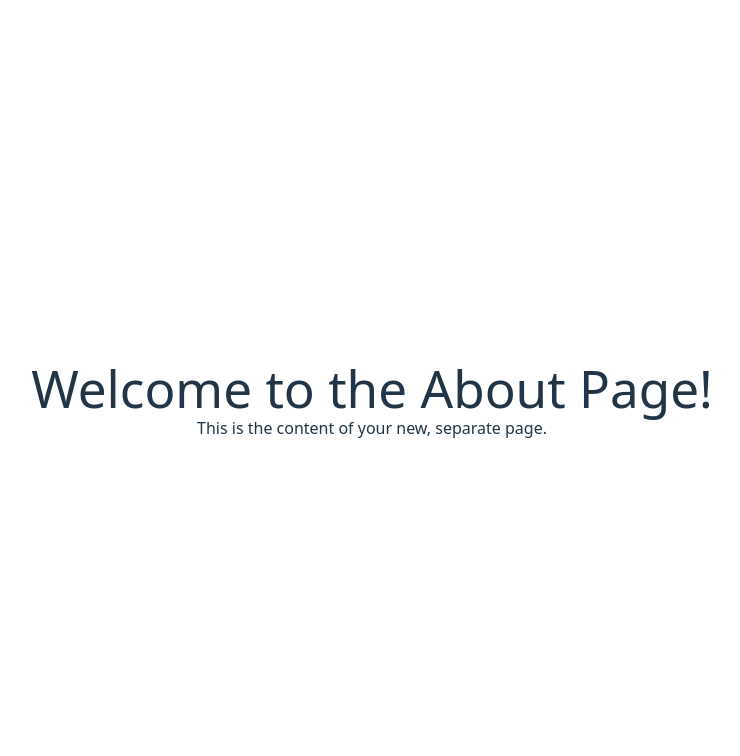
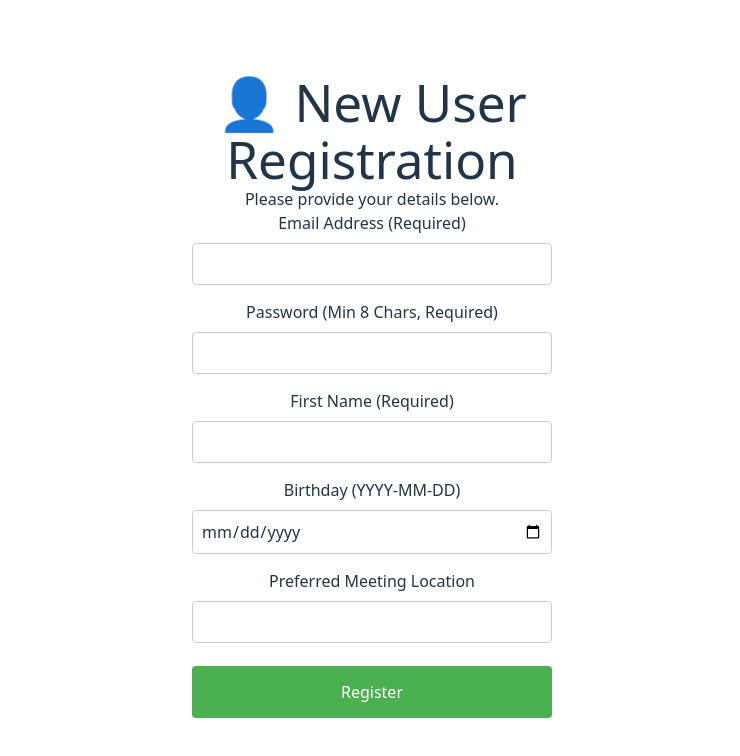
Before and after one commit to enyazvn/HackCamp, a React (Vite) app: page /about in a window 1280 px wide. Shown: the top 756 px of the page, without its empty margins (268-1008 px from the left). Built offline with nearby package versions, Linux system fonts and the light colour scheme.

Commit message:
first functional full-stack registration page

```diff
--- a/src/AboutPage.jsx
+++ b/src/AboutPage.jsx
@@ -1,12 +1,213 @@
-import React from 'react';
+import React, { useState } from 'react';
+
+// Define the URL of your backend API
+const REGISTER_URL = 'http://localhost:3000/api/register';
 
 const AboutPage = () => {
+  // 1. Set up state to manage all form fields
+  const [formData, setFormData] = useState({
+    email: '',
+    password: '',
+    firstname: '',
+    birthday: '', // YYYY-MM-DD format
+    preferredMeetingLocation: '',
+  });
+
+  // State for handling loading, success, and error messages
+  const [status, setStatus] = useState({
+    message: '',
+    isSuccess: false
+  });
+  const [isLoading, setIsLoading] = useState(false);
+
+  // 2. Handle input changes and update state
+  const handleChange = (e) => {
+    const { name, value } = e.target;
+    setFormData(prevData => ({
+      ...prevData,
+      [name]: value,
+    }));
+  };
+
+  // 3. Handle form submission and API call
+  const handleSubmit = async (e) => {
+    e.preventDefault();
+    setIsLoading(true);
+    setStatus({ message: '', isSuccess: false });
+
+    // Ensure birthday is null if empty, as an empty string might fail backend date validation
+    const submissionData = {
+        ...formData,
+        birthday: formData.birthday || null // Send null if optional field is empty
+    };
+
+    try {
+      const response = await fetch(REGISTER_URL, {
+        method: 'POST',
+        headers: {
+          'Content-Type': 'application/json',
+        },
+        // Convert the JavaScript object to a JSON string for the body
+        body: JSON.stringify(submissionData),
+      });
+
+      const data = await response.json();
+
+      if (response.ok) {
+        // HTTP Status 201 (Created)
+        setStatus({
+          message: `Success! User registered with ID: ${data.userId}.`,
+          isSuccess: true
+        });
+        // Optionally clear the form: setFormData({ ...initialState });
+      } else {
+        // HTTP Status 400, 409, 500, etc.
+        // The backend sends error/message fields for these cases
+        setStatus({
+          message: `Registration failed: ${data.message || data.details || 'Unknown error'}`,
+          isSuccess: false
+        });
+      }
+    } catch (error) {
+      console.error('Network or fetch error:', error);
+      setStatus({
+        message: 'Network error. Could not reach the server.',
+        isSuccess: false
+      });
+    } finally {
+      setIsLoading(false);
+    }
+  };
+
   return (
-    <div>
-      <h1>Welcome to the About Page!</h1>
-      <p>This is the content of your new, separate page.</p>
+    <div style={{ padding: '20px', maxWidth: '400px', margin: 'auto' }}>
+      <h1>👤 New User Registration</h1>
+      <p>Please provide your details below.</p>
+
+      {/* Display Status Message */}
+      {status.message && (
+        <div style={{
+          padding: '10px',
+          marginBottom: '15px',
+          borderRadius: '5px',
+          backgroundColor: status.isSuccess ? '#d4edda' : '#f8d7da',
+          color: status.isSuccess ? '#155724' : '#721c24'
+        }}>
+          {status.message}
+        </div>
+      )}
+
+      {/* Registration Form */}
+      <form onSubmit={handleSubmit}>
+
+        {/* Email Field (Required) */}
+        <div className="form-group">
+          <label htmlFor="email">Email Address (Required)</label>
+          <input
+            type="email"
+            id="email"
+            name="email"
+            value={formData.email}
+            onChange={handleChange}
+            required
+            disabled={isLoading}
+            style={inputStyle}
+          />
+        </div>
+
+        {/* Password Field (Required) */}
+        <div className="form-group">
+          <label htmlFor="password">Password (Min 8 Chars, Required)</label>
+          <input
+            type="password"
+            id="password"
+            name="password"
+            value={formData.password}
+            onChange={handleChange}
+            required
+            disabled={isLoading}
+            minLength="8"
+            style={inputStyle}
+          />
+        </div>
+
+        {/* First Name Field (Required) */}
+        <div className="form-group">
+          <label htmlFor="firstname">First Name (Required)</label>
+          <input
+            type="text"
+            id="firstname"
+            name="firstname"
+            value={formData.firstname}
+            onChange={handleChange}
+            required
+            disabled={isLoading}
+            style={inputStyle}
+          />
+        </div>
+
+        {/* Birthday Field (Optional) */}
+        <div className="form-group">
+          <label htmlFor="birthday">Birthday (YYYY-MM-DD)</label>
+          <input
+            type="date" // Uses the browser's date picker if supported
+            id="birthday"
+            name="birthday"
+            value={formData.birthday}
+            onChange={handleChange}
+            disabled={isLoading}
+            pattern="\d{4}-\d{2}-\d{2}"
+            style={inputStyle}
+          />
+        </div>
+
+        {/* Preferred Meeting Location Field (Optional) */}
+        <div className="form-group">
+          <label htmlFor="preferredMeetingLocation">Preferred Meeting Location</label>
+          <input
+            type="text"
+            id="preferredMeetingLocation"
+            name="preferredMeetingLocation"
+            value={formData.preferredMeetingLocation}
+            onChange={handleChange}
+            disabled={isLoading}
+            style={inputStyle}
+          />
+        </div>
+
+        {/* Submit Button */}
+        <button
+          type="submit"
+          disabled={isLoading}
+          style={buttonStyle}>
+          {isLoading ? 'Registering...' : 'Register'}
+        </button>
+      </form>
     </div>
   );
 };
 
+// Simple inline styles for demonstration purposes
+const inputStyle = {
+  width: '100%',
+  padding: '8px',
+  margin: '8px 0 15px 0',
+  display: 'inline-block',
+  border: '1px solid #ccc',
+  borderRadius: '4px',
+  boxSizing: 'border-box'
+};
+
+const buttonStyle = {
+  width: '100%',
+  backgroundColor: '#4CAF50',
+  color: 'white',
+  padding: '14px 20px',
+  margin: '8px 0',
+  border: 'none',
+  borderRadius: '4px',
+  cursor: 'pointer',
+  fontSize: '16px'
+};
+
 export default AboutPage;
```
